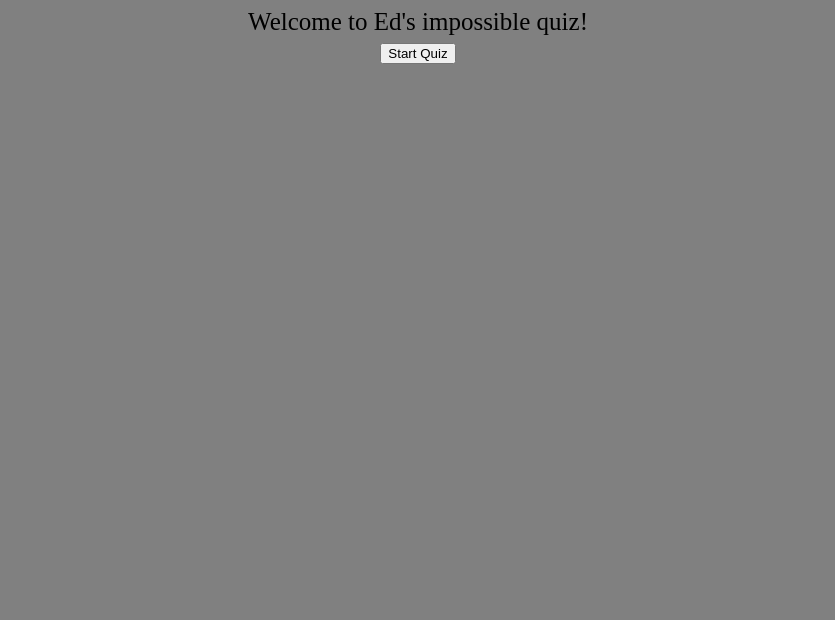
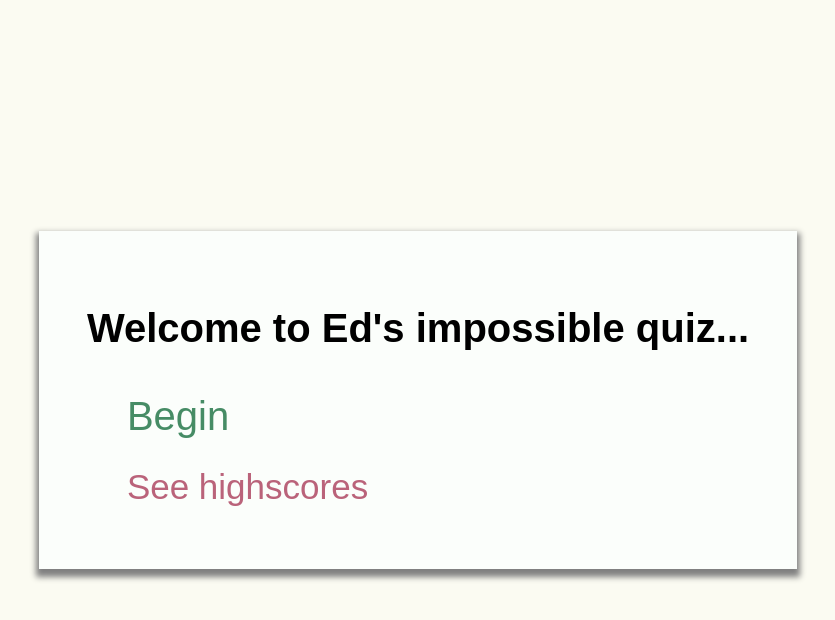
Before and after one commit to Edlenh/EdsImpossibleQuiz, a plain HTML site: page index.html in a window 1280 px wide. Shown: the whole page, without its empty margins (222-1057 px from the left). Drawn offline with Linux system fonts and the light colour scheme; a web font is replaced by a local one.

Commit message:
added more styling in css file

```diff
--- a/assets/styles/style.css
+++ b/assets/styles/style.css
@@ -1,27 +1,99 @@
-*{
+*, *::before, *::after{
+    box-sizing: border-box;
     text-align: center;
+    font-family: 'Sono', sans-serif;
 }
 body{
-    background: gray;
-    font-size: 25px;
+    background-color:rgb(251, 251, 242);
+    padding: 0;
+    margin: 0;
+    display: flex;
+    width: 100vw;
+    height: 100vh;
+    justify-content: center;
+    align-items: center;
+}
+
+#intro{
+    background-color: rgb(251, 254, 251);
+    font-size: 20px;
+    padding:3rem;
+    box-shadow: 0 5px 6px 3px grey
 }
 
 
-#timer{
-    width: 100px;
-    margin: 50px auto;
-    display: none;
+li{
+    display: flex;
+    flex-wrap: wrap;
+    justify-content: center;
+    align-content: center;
+    flex-direction: column;
+    float:left;
+    clear:left;
+    line-height: 1.9em;
+}
+#start{
+    font-size: 40px;
+    cursor: pointer;
+    display: inline-block;
+    position: relative;
+    color: #126b3ac6;
 
 }
 
+#start::after{
+    content: '';
+    position: absolute;
+    width: 100%;
+    transform: scaleX(0);
+    height: 2px;
+    bottom: 0;
+    left: 0;
+    background-color: #126b3a5e;
+    transform-origin: bottom right;
+    transition: transform 0.25s ease-out
+}
+#start:hover::after{
+    transform: scaleX(1);
+    transform-origin: bottom left;
+}
+
+#highscore-list{
+    font-size: 35px;
+    cursor: pointer;
+    display: inline-block;
+    position: relative;
+    color:#940a2fa2
+}
+
+#highscore-list::after{
+    content: '';
+    position: absolute;
+    width: 100%;
+    transform: scaleX(0);
+    height: 2px;
+    bottom: 0;
+    left: 0;
+    background-color: #940a2fa2;
+    transform-origin: bottom right;
+    transition: transform 0.25s ease-out
+}
+#highscore-list:hover::after{
+    transform: scaleX(1);
+    transform-origin: bottom left;
+}
+
+#timer{
+    margin-left: 4.5em;
+    display: none;
 
 
+}
+
 #questions-form{
+
     display: none;
 }
-
-
-
 
 
 
--- a/index.html
+++ b/index.html
@@ -4,22 +4,22 @@
     <meta charset="UTF-8">
     <meta http-equiv="X-UA-Compatible" content="IE=edge">
     <meta name="viewport" content="width=device-width, initial-scale=1.0">
-    <title>EdsAwesomeQuiz</title>
+    <title>Ed'sImpossibleQuiz</title>
     <link rel="stylesheet" href="assets/styles/style.css">
+    <link rel="preconnect" href="https://fonts.googleapis.com">
+    <link rel="preconnect" href="https://fonts.gstatic.com" crossorigin>
+    <link href="https://fonts.googleapis.com/css2?family=Mukta:wght@500&family=Sono&display=swap" rel="stylesheet">
 </head>
 <body>
 
 <main id="intro">
-    Welcome to Ed's impossible quiz!
+    <h1>Welcome to Ed's impossible quiz...</h1>
+    <ul>
+    <li id="start">Begin</li>
+    <li id="highscore-list">See highscores</li>
+    </ul>
 
 </main>
-
-<div id = "js_timer">
-    <div id="timer">
-
-    </div>
-    <button id="start">Start Quiz</button>
-</div>
 
 
 <section id="questions-form">
@@ -30,9 +30,12 @@
             <button class="button">Answer 2 </button>
             <button class="button">Answer 3 </button>
             <button class="button">Answer 4 </button>
+
         </div>
     </div>
 </section>
+
+<div id="timer"></div>
 
 
 <section id="end">
```
